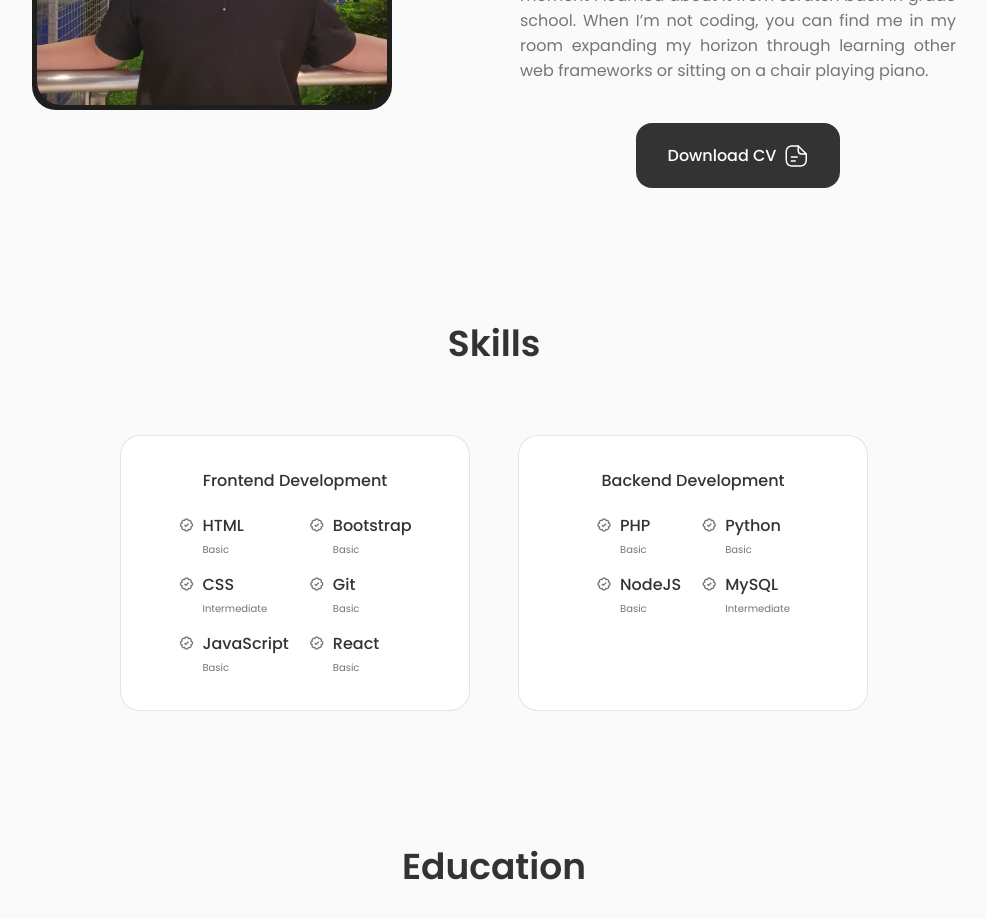
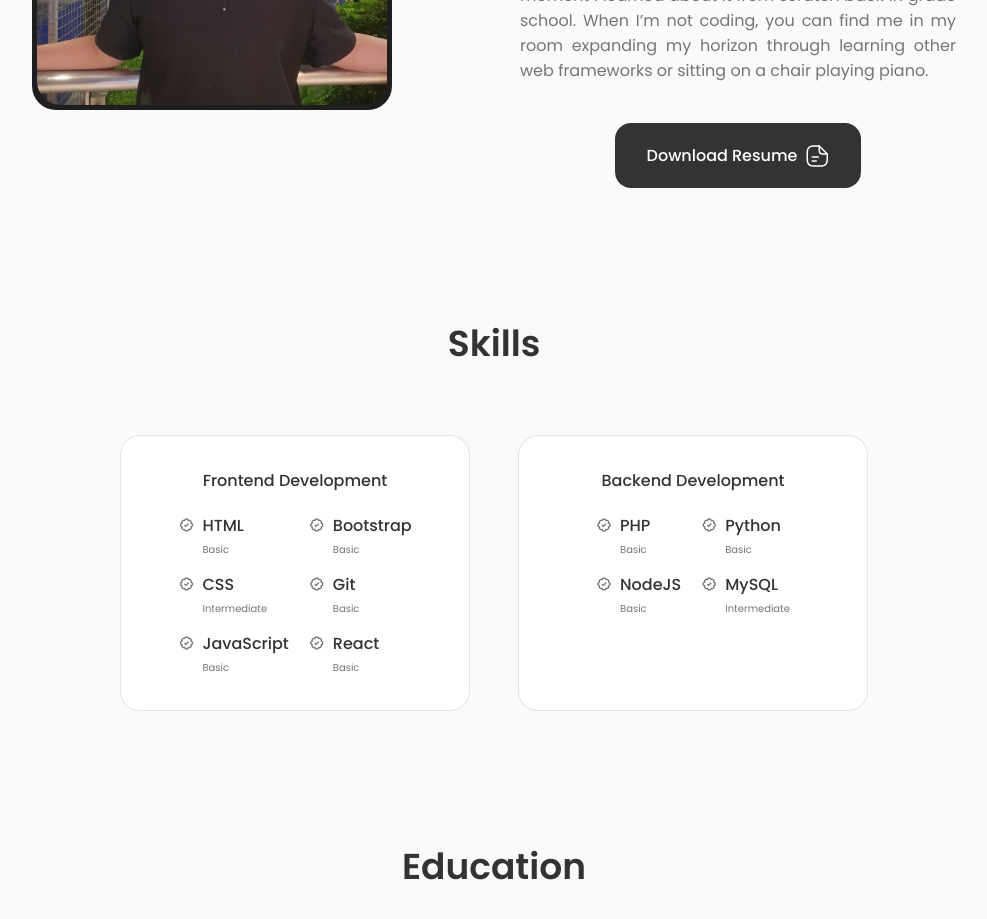
Before and after one commit to jeraldlabalan/personal-portfolio, a React (Vite) app in the folder jeee4/: page / in a window 1280 px wide. Shown: the part 1280-2199 px from the top of the page, without its empty margins (146-1133 px from the left). Built offline with nearby package versions, Linux system fonts and the light colour scheme.

Commit message:
update: updated resume

```diff
--- a/jeee4/src/sections/About/About.jsx
+++ b/jeee4/src/sections/About/About.jsx
@@ -1,8 +1,9 @@
 import React from 'react'
 import styles from './AboutStyles.module.css'
 import AboutImg from '../../assets/about-photo.jpg'
-import cv from '../../assets/jerald-labalan-cv.pdf'
+import resume from '../../assets/jerald-labalan-resume.pdf'
 import Information from './Information'
+
 
 function About() {
   return (
@@ -25,8 +26,8 @@ function About() {
          </p>
 
          <div className={styles.download_button_container}>
-         <a download="" href={cv} className={`button button__flex  ${styles.download_button}` }>
-          Download CV
+         <a download="" href={resume} className={`button button__flex  ${styles.download_button}` }>
+          Download Resume
           <svg
                 className="button__icon"
                 xmlns="http://www.w3.org/2000/svg"
```
Also changed, not shown: 1 other file (tests, documents, lock files or other folders).
